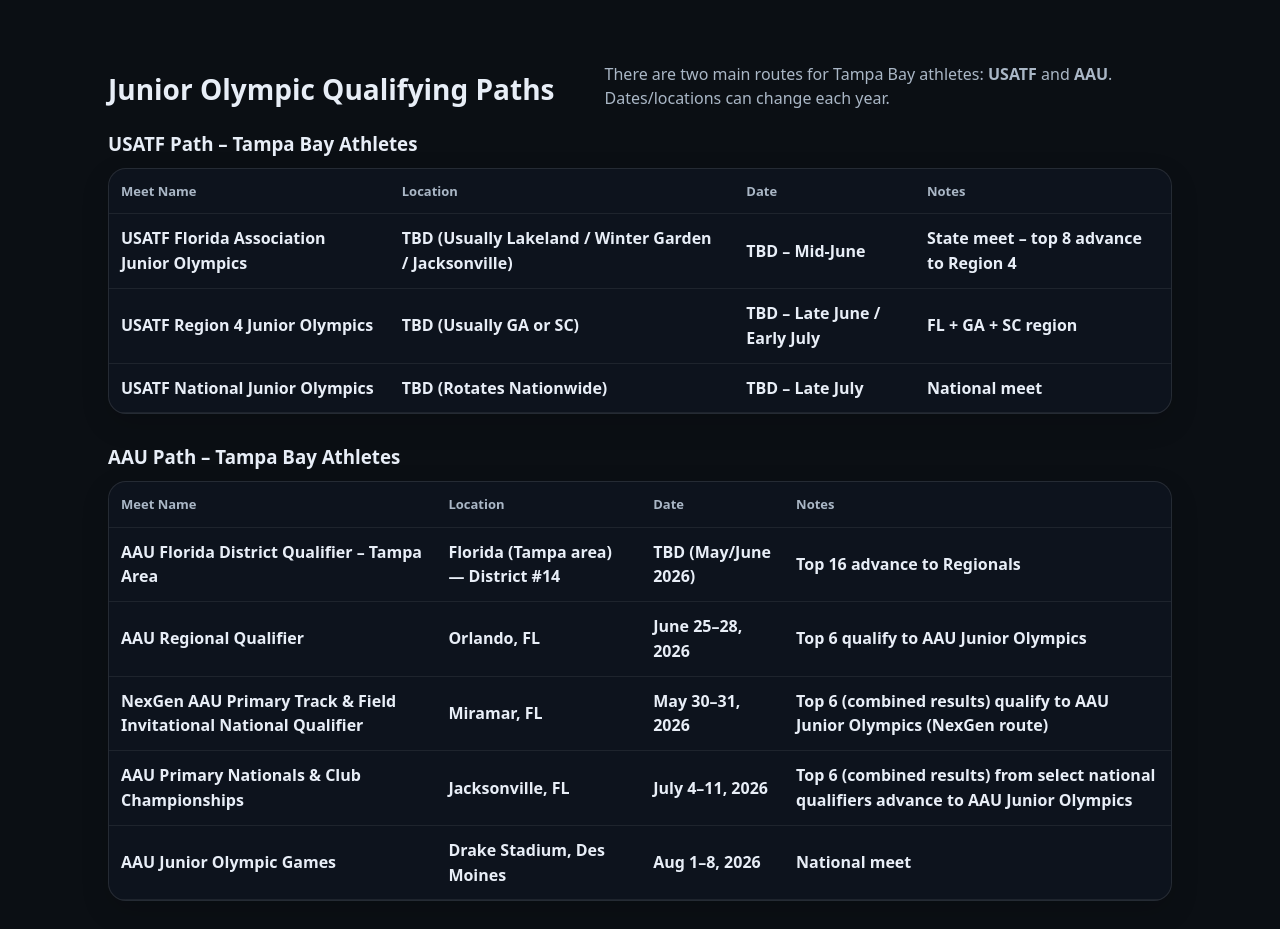
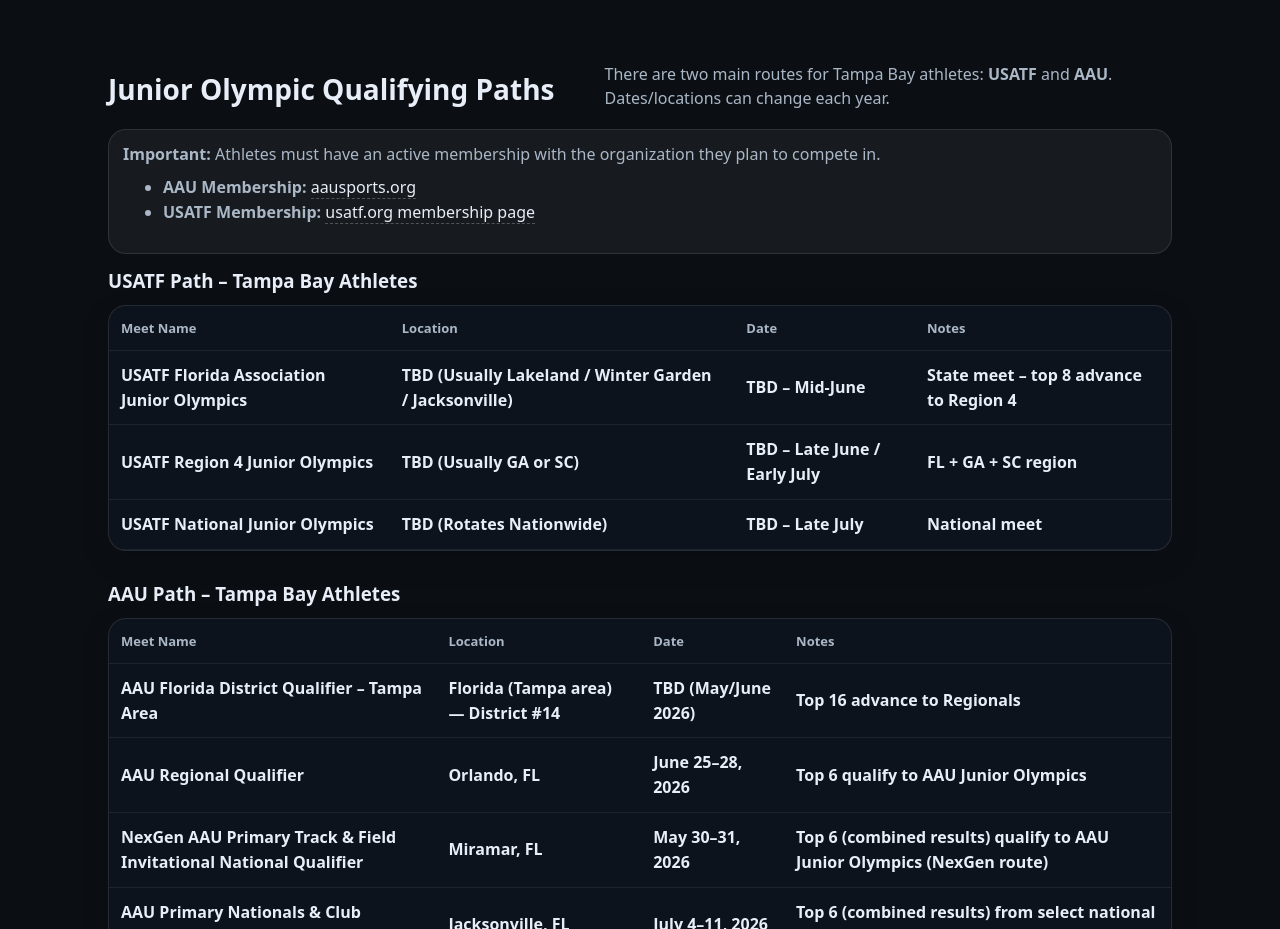
Before and after one commit to ewhaley50/MightyBurnerTC, a plain HTML site: page index.html in a window 1280 px wide. Shown: the part 2460-3389 px from the top of the page. Drawn offline with Linux system fonts and the light colour scheme.

Commit message:
Add sign up links

```diff
--- a/index.html
+++ b/index.html
@@ -292,7 +292,29 @@
       <h2>Junior Olympic Qualifying Paths</h2>
       <p>There are two main routes for Tampa Bay athletes: <strong>USATF</strong> and <strong>AAU</strong>. Dates/locations can change each year.</p>
     </div>
+   <!-- Membership sign up -->
+<div class="note" style="margin-top:18px;">
+  <strong>Important:</strong> Athletes must have an active membership with the organization they plan to compete in.
 
+  <ul style="margin-top:8px;">
+    <li>
+      <strong>AAU Membership:</strong>
+      <a class="link" href="https://aausports.org" target="_blank" rel="noopener">
+        aausports.org
+      </a>
+    </li>
+
+    <li>
+      <strong>USATF Membership:</strong>
+      <a class="link"
+         href="https://www.usatf.org/home/top-utility-nav-content/membership"
+         target="_blank"
+         rel="noopener">
+        usatf.org membership page
+      </a>
+    </li>
+  </ul>
+</div>
     <!-- USATF -->
     <h3 style="margin: 12px 0 10px;"> USATF Path – Tampa Bay Athletes</h3>
     <div class="tableWrap" role="region" aria-label="USATF qualifying path" tabindex="0">
@@ -327,6 +349,8 @@
         </tbody>
       </table>
     </div>
+
+
 
     <!-- AAU -->
     <h3 style="margin: 28px 0 10px;"> AAU Path – Tampa Bay Athletes</h3>
@@ -376,7 +400,11 @@
     </div>
 
   </div>
+
+
 </section>
+
+
 
     <!-- Coaches -->
     <section class="section section--alt" id="coaches">
```
